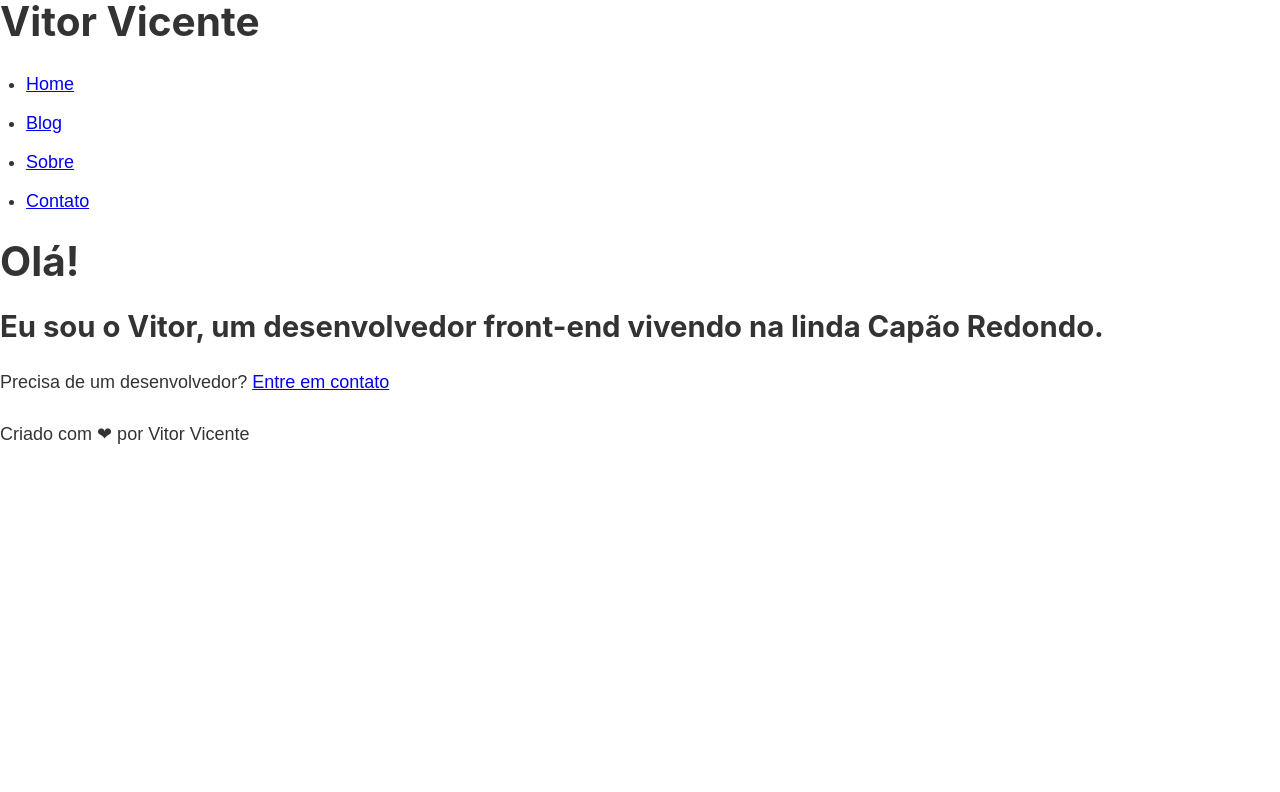
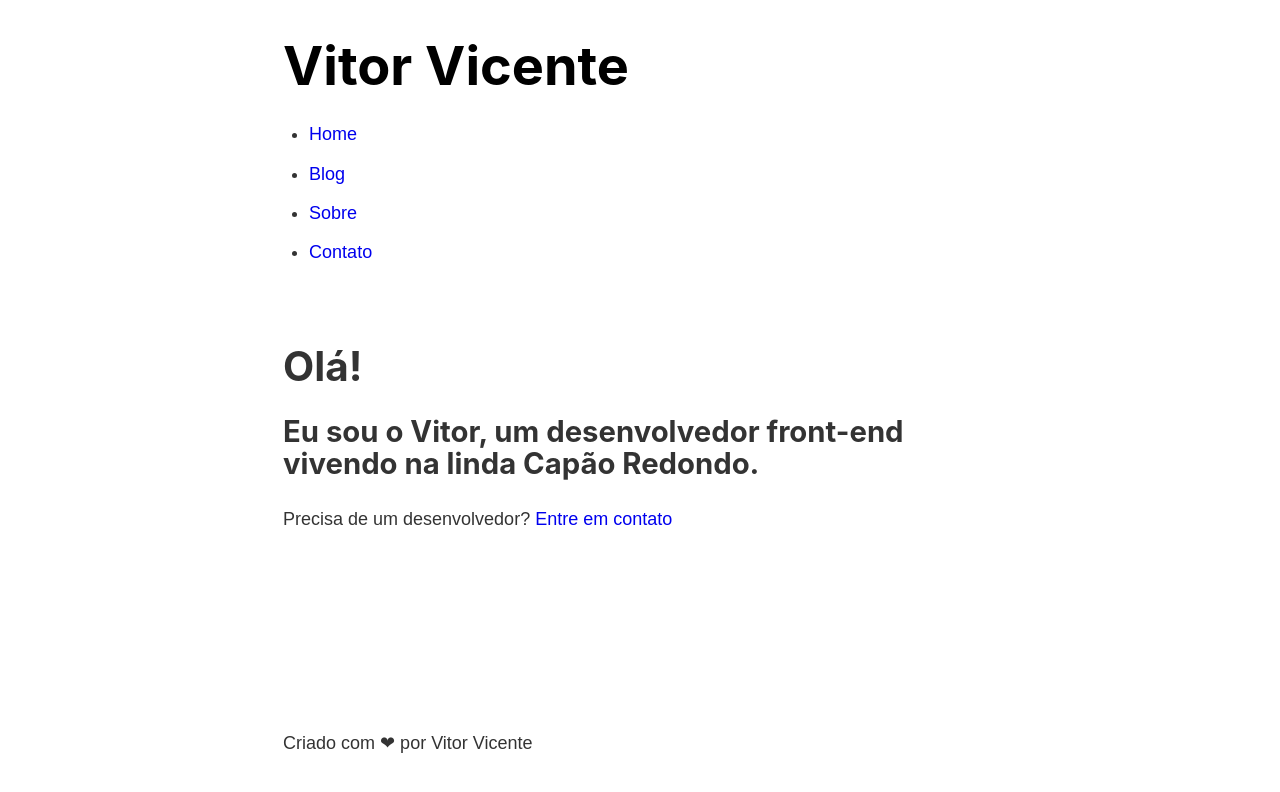
Before and after one commit to vitorvicentecorreia-zz/gatsby-bootcamp, a Gatsby site: page / in a window 1280 px wide. Built offline with nearby package versions, Linux system fonts and the light colour scheme; Gatsby itself is replaced by a stand-in of ours.

Commit message:
Styling Gatsby with CSS Modules

```diff
--- a/src/components/header.js
+++ b/src/components/header.js
@@ -1,24 +1,44 @@
 import React from 'react'
 import { Link } from 'gatsby'
 
+import headerStyles from './header.module.scss'
+
 export default function Header() {
     return (
-        <div>
-            <h1>Vitor Vicente</h1>
-            <ul>
+        <header className={headerStyles.header}>
+            <h1 >
+                <Link className={headerStyles.title} to="/">
+                    Vitor Vicente
+                </Link>
+            </h1>
+            <nav>
+                <ul className={headerStyles.navList}>
                     <li>
-                    <Link to="/">Home</Link>
+                        <Link
+                            className={headerStyles.navItem}
+                            to="/"
+                            activeClassName={headerStyles.activeNavItem}>Home</Link>
                     </li>
                     <li>
-                    <Link to="/blog">Blog</Link>
+                        <Link
+                            className={headerStyles.navItem}
+                            to="/blog"
+                            activeClassName={headerStyles.activeNavItem}>Blog</Link>
                     </li>
                     <li>
-                    <Link to="/about">Sobre</Link>
+                        <Link
+                            className={headerStyles.navItem}
+                            to="/about"
+                            activeClassName={headerStyles.activeNavItem}>Sobre</Link>
                     </li>
                     <li>
-                    <Link to="/contact">Contato</Link>
+                        <Link
+                            className={headerStyles.navItem}
+                            to="/contact"
+                            activeClassName={headerStyles.activeNavItem}>Contato</Link>
                     </li>
                 </ul>
-        </div>
+            </nav>
+        </header>
     )
 }
--- /dev/null
+++ b/src/components/header.module.scss
@@ -0,0 +1,30 @@
+.header{
+    padding: 1rem 0 3rem;
+}
+
+.title{
+    font-size: 3rem;
+    text-decoration: none;
+    color: black;
+}
+
+.nav-list {
+    display: flex;
+    list-style-type: none;
+    margin: 0;
+}
+
+.nav-item{
+    font-size: .9rem;
+    margin-right: 1.3rem;
+    text-decoration: none;
+    color: #999999;
+
+    &:hover{
+        color: #666666;
+    }
+}
+
+.active-nav-item {
+    color: #333333 ;
+}
--- a/src/components/layout.js
+++ b/src/components/layout.js
@@ -4,13 +4,16 @@ import Header from './header.js'
 import Footer from './footer.js'
 
 import '../styles/index.scss'
+import layoutStyles from './layout.module.scss'
 
 
 export default function Layout(props) {
     return (
-        <div>
-            <Header />
-            {props.children}
+        <div className={layoutStyles.container}>
+            <div className={layoutStyles.content}>
+                <Header />
+                {props.children}
+            </div>
             <Footer />
         </div>
     )
--- /dev/null
+++ b/src/components/layout.module.scss
@@ -0,0 +1,13 @@
+.container{
+    margin: 0 auto;
+    max-width: 750px;
+    padding: 1rem;
+
+    display: flex;
+    flex-direction: column;
+    min-height: 100vh;
+}
+
+.content{
+    flex-grow: 1;
+}
--- a/src/styles/index.scss
+++ b/src/styles/index.scss
@@ -43,7 +43,7 @@ html {
   }
   a {
     background-color: transparent;
-    -webkit-text-decoration-skip: objects;
+    text-decoration: none;
   }
   a:active,
   a:hover {
```
Lines whose indentation alone changed are shown as unchanged.
